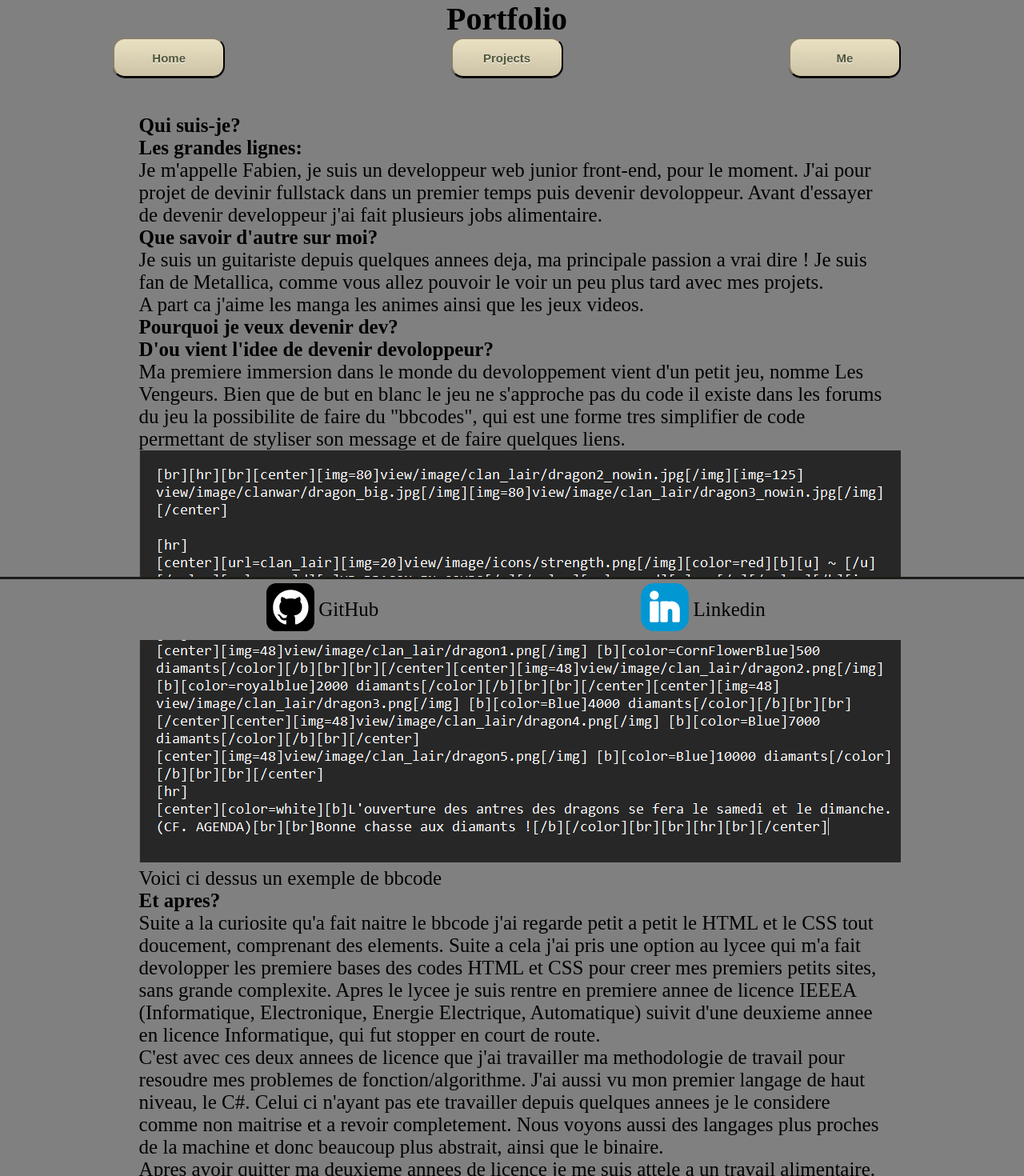
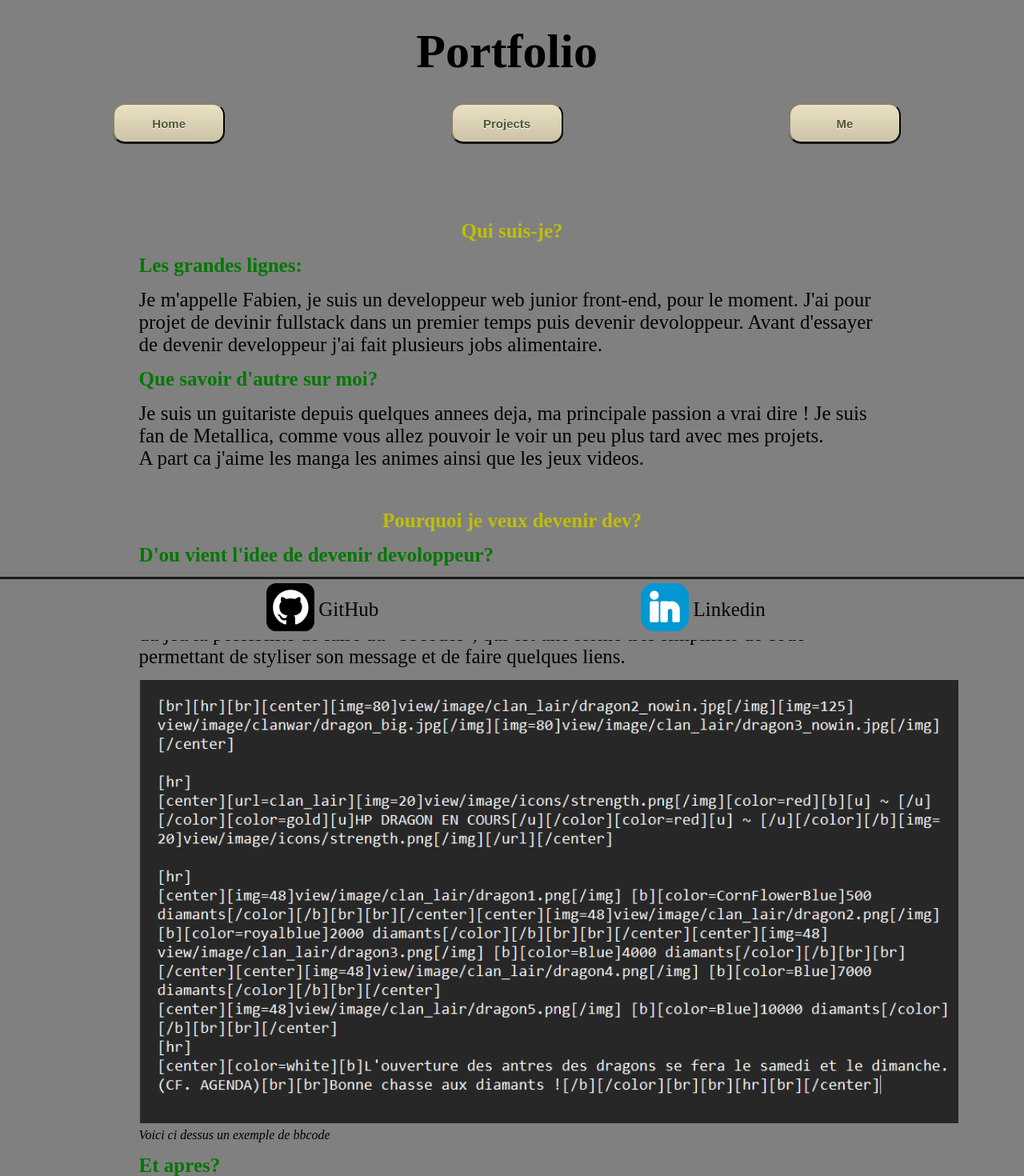
Before and after one commit to FabienLqr/Folio, a React (Vite) app: page / in a window 1280 px wide. Shown: the top 1470 px of the page at 80% size. Built offline with nearby package versions, Linux system fonts and the light colour scheme.

Commit message:
css again

```diff
--- a/src/App.scss
+++ b/src/App.scss
@@ -4,6 +4,8 @@
 @import "./styles/clicker.scss";
 @import "./styles/techno.scss";
 @import "./styles/main.scss";
+@import "./styles/home.scss";
+@import "./styles/dev.scss";
 
 :root {
   --prim: grey;
--- a/src/styles/dev.scss
+++ b/src/styles/dev.scss
@@ -2,3 +2,7 @@
   width: 80vw;
   height: auto;
 }
+figcaption {
+  font-size: 0.8rem;
+  font-style: italic;
+}
--- a/src/styles/header.scss
+++ b/src/styles/header.scss
@@ -2,9 +2,10 @@ header {
   width: 99vw;
 
   h1 {
+    padding: 30px 0;
     width: 99vw;
     display: flex;
     justify-content: center;
-    font-size: 2rem;
+    font-size: 3rem;
   }
 }
--- /dev/null
+++ b/src/styles/home.scss
@@ -0,0 +1,15 @@
+main {
+  section {
+    display: flex;
+    flex-direction: column;
+    gap: 15px;
+    margin: 50px 0;
+    h2 {
+      color: rgb(190, 190, 7);
+      text-align: center;
+    }
+    h3 {
+      color: rgb(1, 120, 1);
+    }
+  }
+}
```
